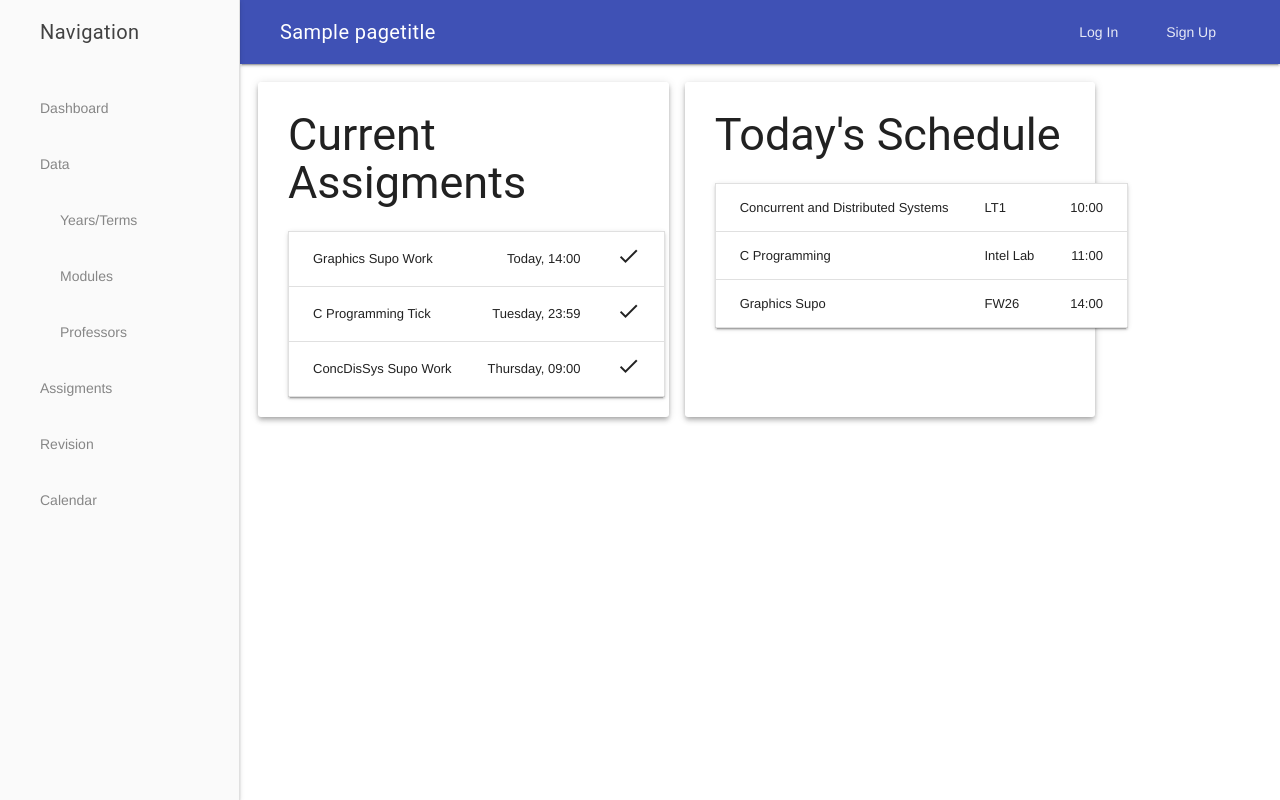
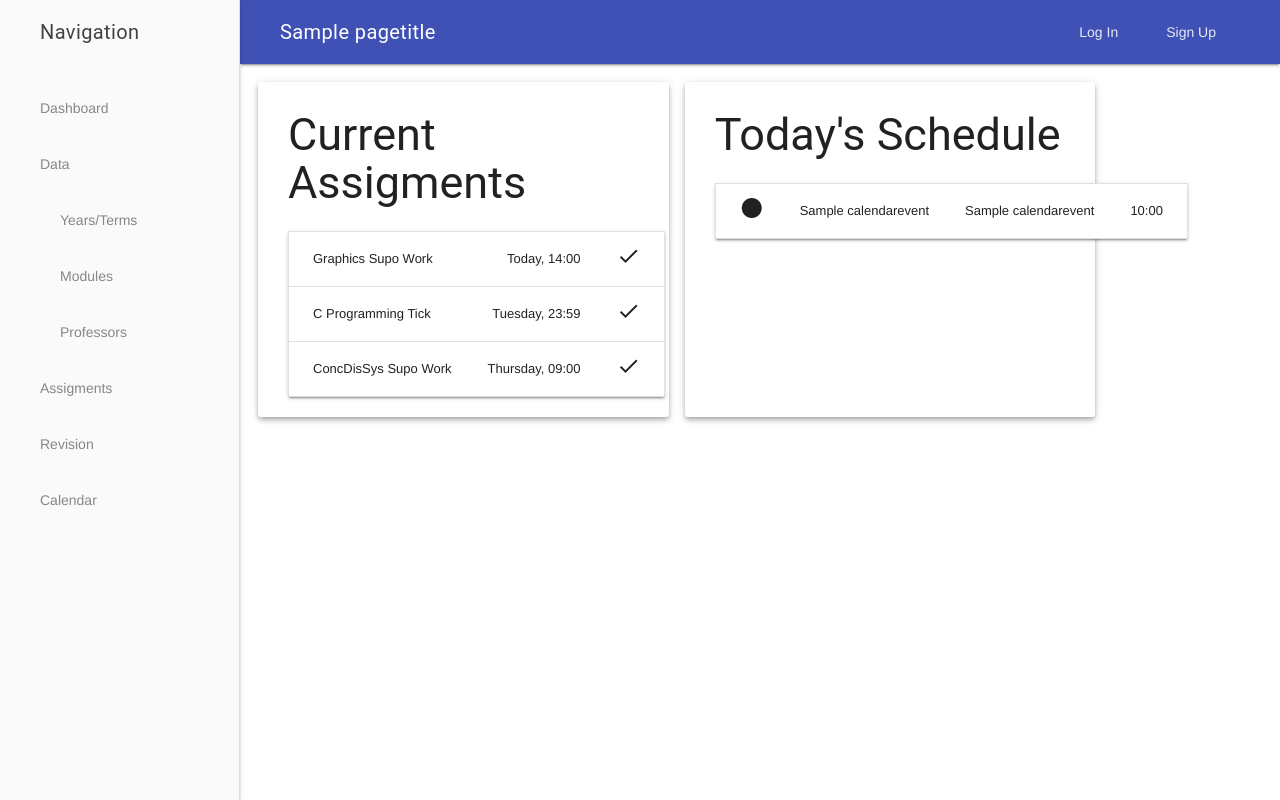
Before and after one commit to c-gaskell/studytracker, a Django app: template website/templates/website/home.html in a window 1280 px wide. Run offline with Django 4.2, Linux system fonts and the light colour scheme; tables that the repository leaves empty hold one stand-in row (values such as "Sample post"); the template is opened without the code that fills it: values that come from a table or form of the project are taken from there, most other values are stand-ins (such as "Sample title", 1, 10 or a date in 2020); style sheets or scripts are compiled from the project's sources; some libraries are stand-ins or nearby versions.

Commit message:
Add functional calendar to home

```diff
--- a/website/templates/website/home.html
+++ b/website/templates/website/home.html
@@ -26,21 +26,26 @@
         <div class="mdl-cell mdl-cell--4-col dashboard-card mdl-shadow--4dp">
             <h2>Today's Schedule</h2>
             <table class="mdl-data-table mdl-js-data-table mdl-shadow--2dp">
+                {% for e in events %}
                 <tr>
-                    <td class="mdl-data-table__cell--non-numeric">Concurrent and Distributed Systems</td>
-                    <td class="mdl-data-table__cell--non-numeric">LT1</td>
-                    <td>10:00</td>
+                    <td class="mdl-data-table__cell--non-numeric">
+                        <span class="material-icons" style="color: #{{ e.event_type.color }};" id="dot-{{ forloop.counter }}">circle</span>
+
+                        <div class="mdl-tooltip" data-mdl-for="dot-{{ forloop.counter }}">
+                            {{ e.event_type.name }}
+                        </div>
+                    </td>
+                    <td class="mdl-data-table__cell--non-numeric">{{ e.name }}</td>
+                    <td class="mdl-data-table__cell--non-numeric">{{ e.location_name }}</td>
+                    <td>{{ e.start_date|time:"H:i" }}</td>
                 </tr>
+                {% empty %}
                 <tr>
-                    <td class="mdl-data-table__cell--non-numeric">C Programming</td>
-                    <td class="mdl-data-table__cell--non-numeric">Intel Lab</td>
-                    <td>11:00</td>
+                    <td class="mdl-data-table__cell--non-numeric">No Events Today</td>
+                    <td class="mdl-data-table__cell--non-numeric">-</td>
+                    <td>-</td>
                 </tr>
-                <tr>
-                    <td class="mdl-data-table__cell--non-numeric">Graphics Supo</td>
-                    <td class="mdl-data-table__cell--non-numeric">FW26</td>
-                    <td>14:00</td>
-                </tr>
+                {% endfor %}
             </table>
         </div>
     </div>
```
Also changed, not shown: website/views.py (+9 -0 lines).
